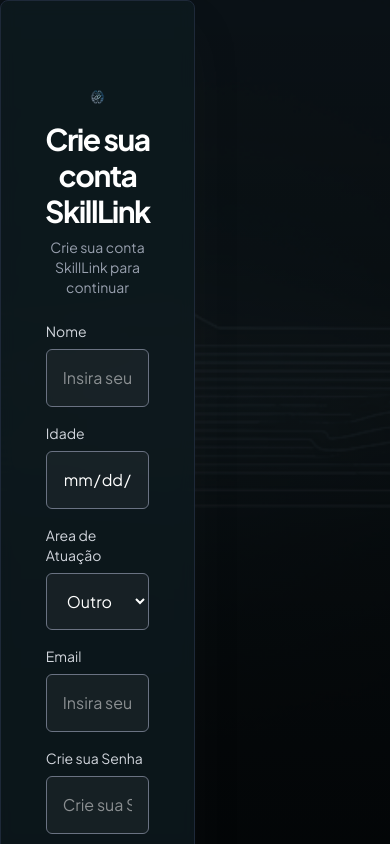
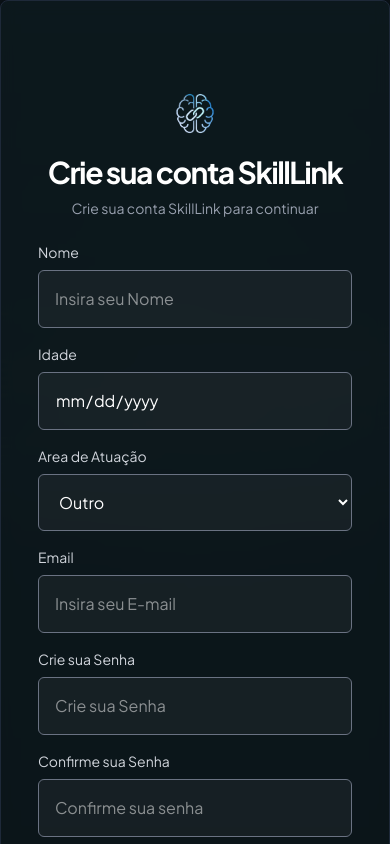
Before and after one commit to Bernardo07dev/SkillLink, a React (Vite) app: page /Cadastro in a window 390 px wide. Shown: the top 844 px of the page. Built offline with nearby package versions, Linux system fonts and the light colour scheme.

Commit message:
Mobile Cadastro + Login

```diff
--- a/src/Cadastro.jsx
+++ b/src/Cadastro.jsx
@@ -12,7 +12,7 @@
                 <div className="absolute inset-0 bg-linear-to-b from-[#00000000] to-[#000101]"></div>
             </div>
 
-            <section className="w-[50%] shadow-2xl shadow-[#2c2c2c3c] border border-gray-800 rounded-lg flex flex-col justify-center px-[10%] backdrop-blur-sm items-center bg-[#0e1a1fd0] z-2 text-center py-22 text-white">
+            <section className="lg:w-[50%] md:w-[70%] w-full shadow-2xl shadow-[#2c2c2c3c] border border-gray-800 rounded-lg flex flex-col justify-center px-[5%] lg:px-[10%] backdrop-blur-sm items-center bg-[#0e1a1fd0] z-2 text-center py-22 text-white">
                 <img src={Logo} className="w-[17%] mb-4"></img>
                 <h1 className="tracking-tighter text-3xl font-bold mb-2">Crie sua conta SkillLink</h1>
                 <p className="text-gray-400 mb-2 text-sm">Crie sua conta SkillLink para continuar</p>
--- a/src/Login.jsx
+++ b/src/Login.jsx
@@ -34,7 +34,7 @@
                 <div className="absolute inset-0 bg-linear-to-b from-[#00000000] to-[#00000074]"></div>
             </div>
 
-            <section className="w-[30%] shadow-2xl shadow-[#2c2c2c3c] border border-gray-800 rounded-lg flex flex-col justify-center px-6 backdrop-blur-sm items-center bg-[#0e1a1fd0] z-2 text-center py-12 text-white">
+            <section className="lg:w-[30%] md:w-[50%] w-[90%] shadow-2xl shadow-[#2c2c2c3c] border border-gray-800 rounded-lg flex flex-col justify-center px-6 backdrop-blur-sm items-center bg-[#0e1a1fd0] z-2 text-center py-12 text-white">
                 <img src={Logo} className="w-[17%] mb-4"></img>
                 <h1 className="tracking-tighter text-3xl font-bold">Bem-Vindo de volta</h1>
                 <p className="text-gray-400 mb-2 text-base">Faça login na sua conta SkillLink para continuar</p>
```
